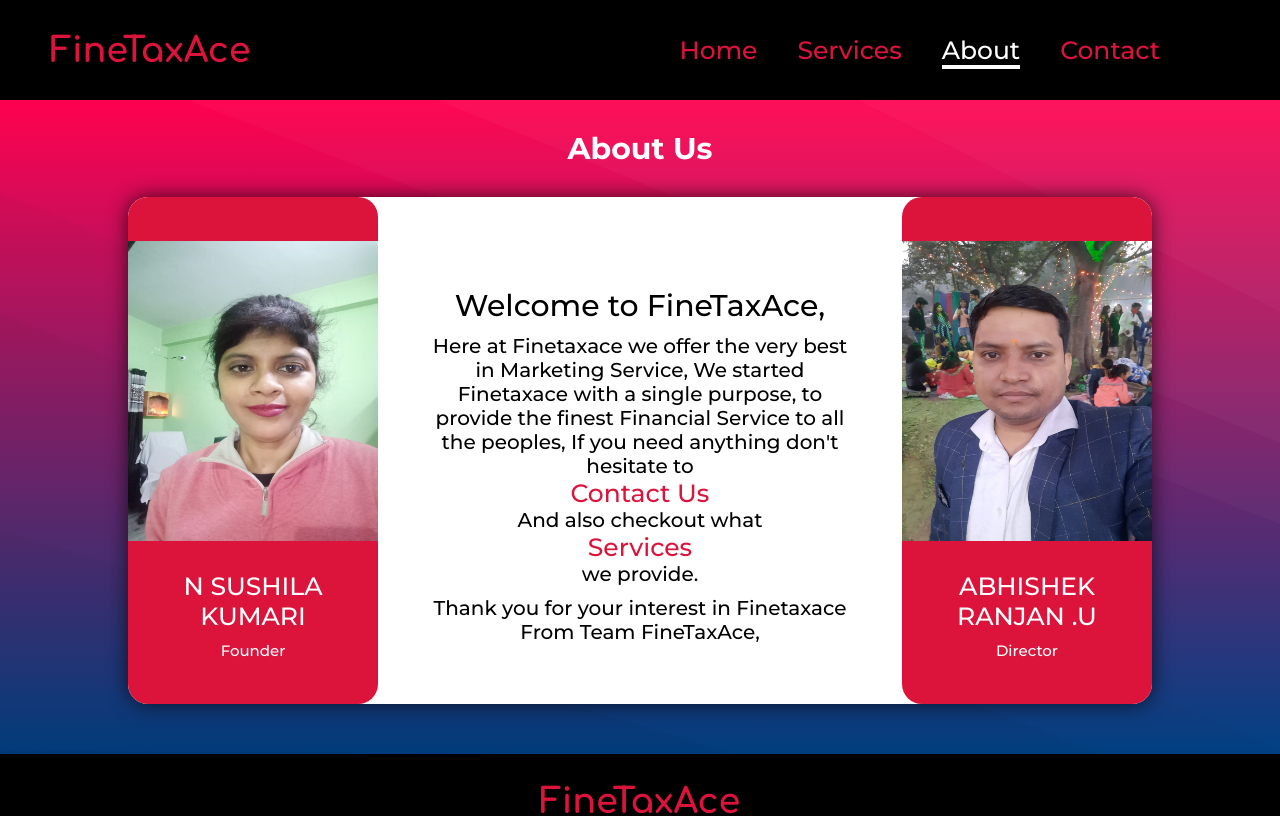
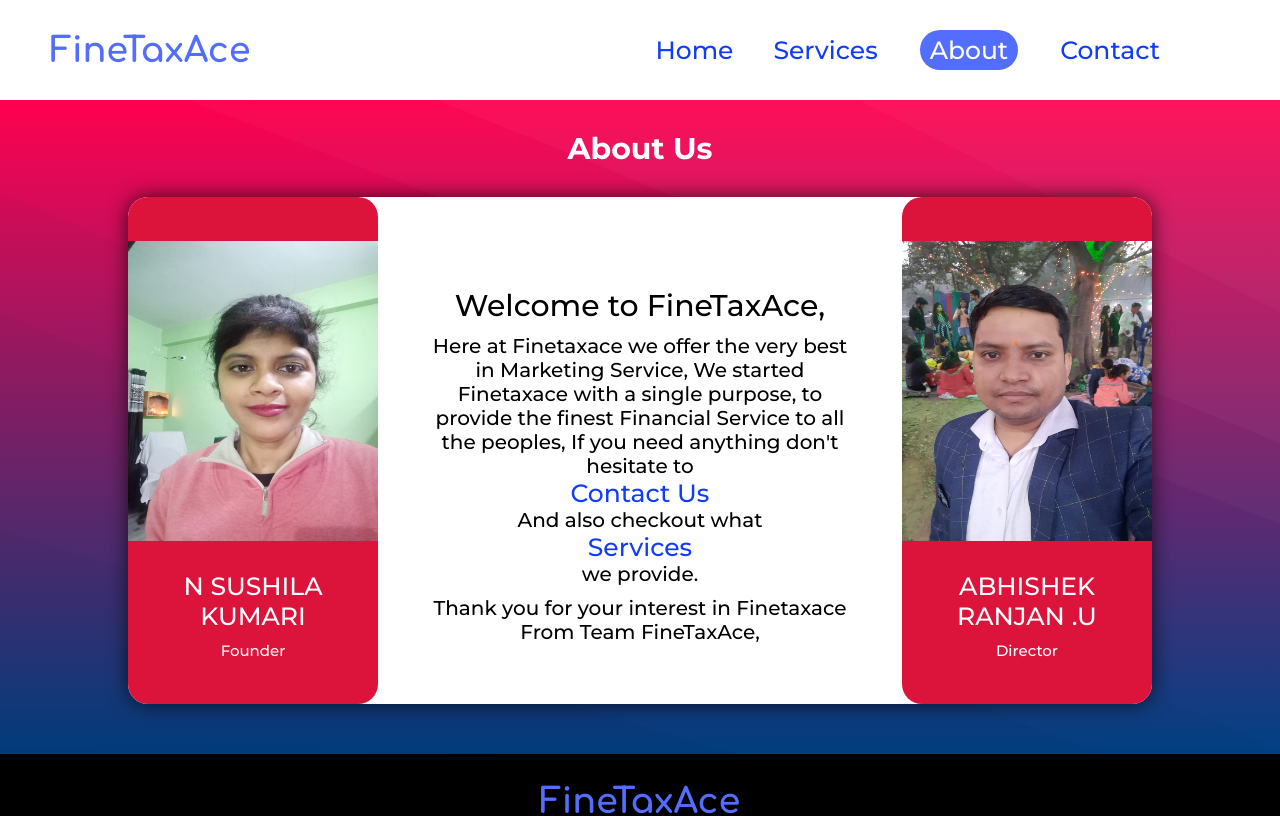
Before and after one commit to pinnintisagarSB/Finetaxace, a React (Create React App) app: page /about in a window 1280 px wide. Shown: the top 816 px of the page. Built offline with nearby package versions, Linux system fonts and the light colour scheme.

Commit message:
commit on main

```diff
--- a/src/components/Navbar.css
+++ b/src/components/Navbar.css
@@ -1,6 +1,6 @@
 .navbar{
     height: 10rem;
-    background: rgb(0, 0, 0);
+    background: #fff;
     position: sticky;
     display: flex;
     z-index: 999;
@@ -14,7 +14,7 @@
 .title{
     text-decoration: none;
     font-size: 3.5rem;
-    color: crimson;
+    color: #536DFE;
     font-weight: 800;
     font-family: 'Comfortaa', cursive
 }
@@ -28,7 +28,7 @@
     text-decoration: none;
     font-size: 2.5rem;
     font-weight: 500;
-    color: crimson;
+    color: #113CFC;
     margin: 0 2rem;
     transition: 0.3s ease all;
 }
@@ -45,13 +45,15 @@
     font-size: 2.5rem;
     font-weight: 500;
     color: #fff;
-    margin: 0 2rem;
-    border-bottom: 0.4rem solid #fff;
+    margin: 0 2.2rem;
+    padding: .5rem 1rem;
+    border-radius: 10rem;
+    background-color: #536DFE;
     transition: 0.3s ease all;
 }
 
 .bars{
-   color: crimson;
+   color: #536DFE;
    height: 3rem;
    width: 3rem;
    display: none;
```
